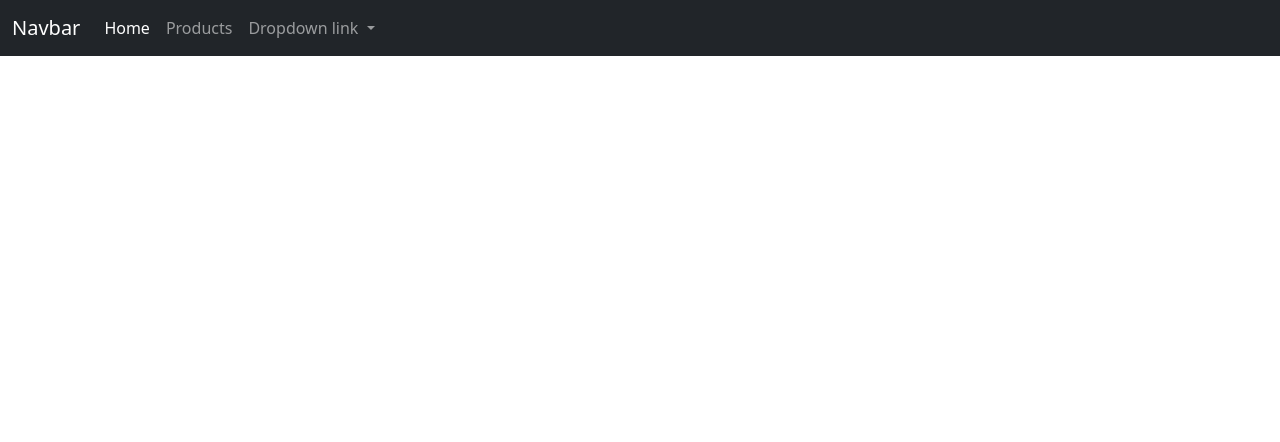
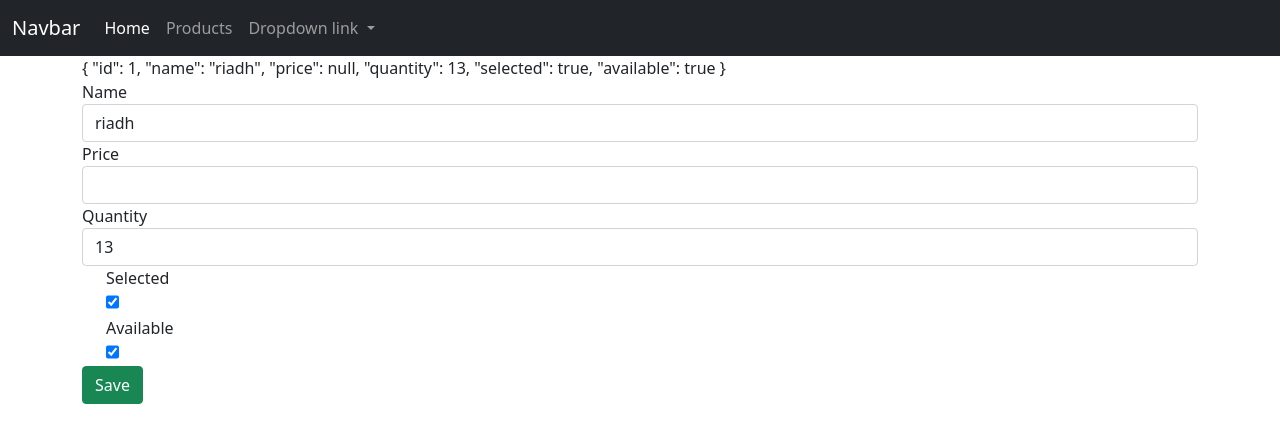
Before and after one commit to MedRiadhKhalfallah/web-cat-app-NGRX, an Angular app: page /editProduct/1 in a window 1280 px wide. Before the commit this address led to /. Shown: the top 442 px of the page. Built offline with nearby package versions, Linux system fonts and the light colour scheme; data requests are answered from the project's data file.

Commit message:
edit product api

```diff
--- a/db.json
+++ b/db.json
@@ -17,20 +17,12 @@
       "selected": true
     },
     {
+      "id": 3,
       "name": "7ama7ama",
       "price": "15000",
       "quantity": "15",
       "selected": true,
-      "available": true,
-      "id": 3
-    },
-    {
-      "name": "med",
-      "price": "14444",
-      "quantity": "12",
-      "selected": false,
-      "available": false,
-      "id": 4
+      "available": false
     }
   ],
   "items": [
--- a/src/app/app-routing.module.ts
+++ b/src/app/app-routing.module.ts
@@ -3,11 +3,13 @@ import { RouterModule, Routes } from '@angular/router';
 import {ProductsComponent} from "./components/products/products.component";
 import {HomeComponent} from "./components/home/home.component";
 import {ProductAddComponent} from "./components/product-add/product-add.component";
+import {ProductEditComponent} from "./components/product-edit/product-edit.component";
 
 const routes: Routes = [
   {path: "products", component: ProductsComponent},
   {path: "", component: HomeComponent},
   {path: "newProduct", component: ProductAddComponent},
+  {path: "editProduct/:id", component: ProductEditComponent},
 ]
 
 
--- a/src/app/app.module.ts
+++ b/src/app/app.module.ts
@@ -8,6 +8,7 @@ import { AppRoutingModule } from './app-routing.module';
 import {HttpClientModule} from "@angular/common/http";
 import {FormsModule, ReactiveFormsModule} from "@angular/forms";
 import { ProductAddComponent } from './components/product-add/product-add.component';
+import { ProductEditComponent } from './components/product-edit/product-edit.component';
 
 @NgModule({
   declarations: [
@@ -15,7 +16,8 @@ import { ProductAddComponent } from './components/product-add/product-add.compon
     NavBarComponent,
     ProductsComponent,
     HomeComponent,
-    ProductAddComponent
+    ProductAddComponent,
+    ProductEditComponent
   ],
   imports: [
     BrowserModule,
--- /dev/null
+++ b/src/app/components/product-edit/product-edit.component.html
@@ -0,0 +1,26 @@
+<div class="container" *ngIf="productFormGroup">
+  {{productFormGroup.value | json}}
+  <form [formGroup]="productFormGroup">
+    <div class="form-check-label">
+      <label>Name</label>
+      <input type="text" class="form-control" formControlName="name">
+    </div>
+    <div class="form-check-label">
+      <label>Price</label>
+      <input type="text" class="form-control" formControlName="price">
+    </div>
+    <div class="form-check-label">
+      <label>Quantity</label>
+      <input type="text" class="form-control" formControlName="quantity">
+    </div>
+    <div class="form-check">
+      <label>Selected</label>
+      <input type="checkbox" formControlName="selected" class="form-check">
+    </div>
+    <div class="form-check">
+      <label>Available</label>
+      <input type="checkbox" formControlName="available" class="form-check">
+    </div>
+    <button class="btn btn-success" (click)="onSaveProduct()">Save</button>
+  </form>
+</div>
--- /dev/null
+++ b/src/app/components/product-edit/product-edit.component.ts
@@ -0,0 +1,41 @@
+import {Component, OnInit} from '@angular/core';
+import {FormBuilder, FormGroup, Validators} from "@angular/forms";
+import {ProductsService} from "../../services/products.service";
+import {ActivatedRoute, Router} from "@angular/router";
+
+@Component({
+  selector: 'app-product-edit',
+  templateUrl: './product-edit.component.html',
+  styleUrls: ['./product-edit.component.css']
+})
+export class ProductEditComponent implements OnInit {
+
+  public productFormGroup!: FormGroup;
+  public productId!: number;
+
+  constructor(private activatedRoute: ActivatedRoute, private formBuilder: FormBuilder, private productService: ProductsService, private router: Router) {
+    this.productId = this.activatedRoute.snapshot.params['id'];
+  }
+
+  ngOnInit(): void {
+    this.productService.getProduct(this.productId).subscribe(
+      product => {
+        this.productFormGroup = this.formBuilder.group({
+          id: [product.id, Validators.required],
+          name: [product.name, Validators.required],
+          price: [product.price, Validators.required],
+          quantity: [product.quantity, Validators.required],
+          selected: [product.selected, Validators.required],
+          available: [product.available, Validators.required],
+        });
+      })
+  }
+
+  onSaveProduct() {
+    console.log(this.productFormGroup.value);
+    this.productService.updateProduct(this.productFormGroup.value).subscribe(
+      data => this.router.navigateByUrl("/products")
+    )
+  }
+
+}
--- a/src/app/components/products/products.component.html
+++ b/src/app/components/products/products.component.html
@@ -55,6 +55,7 @@
             <button (click)="onSelect(product)" class="btn btn-sm btn-outline-success"><span class="fa fa-user-secret"></span></button>
             <button (click)="onUpdateSelected(product)" class="btn btn-sm btn-outline-warning"><span class="fa fa-edit"></span>update selected</button>
             <button (click)="onDeleteProduct(product)" class="btn btn-sm btn-outline-danger"><span class="fa fa-trash-o"></span></button>
+            <button (click)="onEditProduct(product)" class="btn btn-sm btn-outline-danger"><span class="fa fa-edit"></span></button>
           </td>
         </tr>
       </table>
--- a/src/app/components/products/products.component.ts
+++ b/src/app/components/products/products.component.ts
@@ -76,4 +76,8 @@ export class ProductsComponent implements OnInit {
     this.router.navigateByUrl("/newProduct");
   }
 
+  onEditProduct(product: Product) {
+    this.router.navigateByUrl("/editProduct/" + product.id);
+  }
+
 }
--- a/src/app/services/products.service.ts
+++ b/src/app/services/products.service.ts
@@ -27,12 +27,15 @@ export class ProductsService {
     return this.http.get<Product[]>(this.host + "products?name_like=" + keyword);
   }
 
-  getProduct(id: number): Observable<Product[]> {
-    return this.http.get<Product[]>(this.host + "products/" + id);
+  getProduct(id: number): Observable<Product> {
+    return this.http.get<Product>(this.host + "products/" + id);
   }
 
   updateSelected(product: Product): Observable<Product> {
     product.selected = !product.selected;
+    return this.http.put<Product>(this.host + "products/" + product.id, product);
+  }
+  updateProduct(product: Product): Observable<Product> {
     return this.http.put<Product>(this.host + "products/" + product.id, product);
   }
   saveProduct(product: Product): Observable<Product> {
```
Also changed, not shown: src/app/components/product-edit/product-edit.component.css (added), 1 other file (tests, documents, lock files or other folders).
